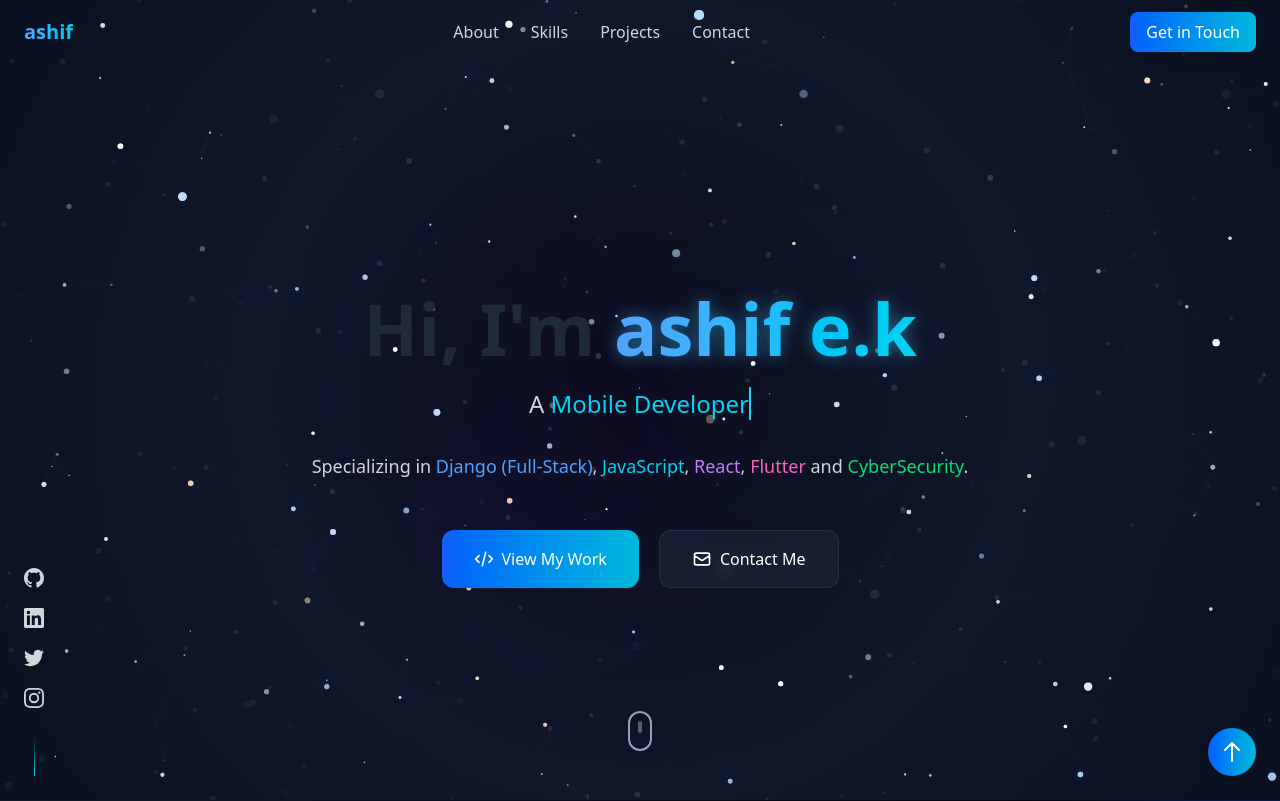
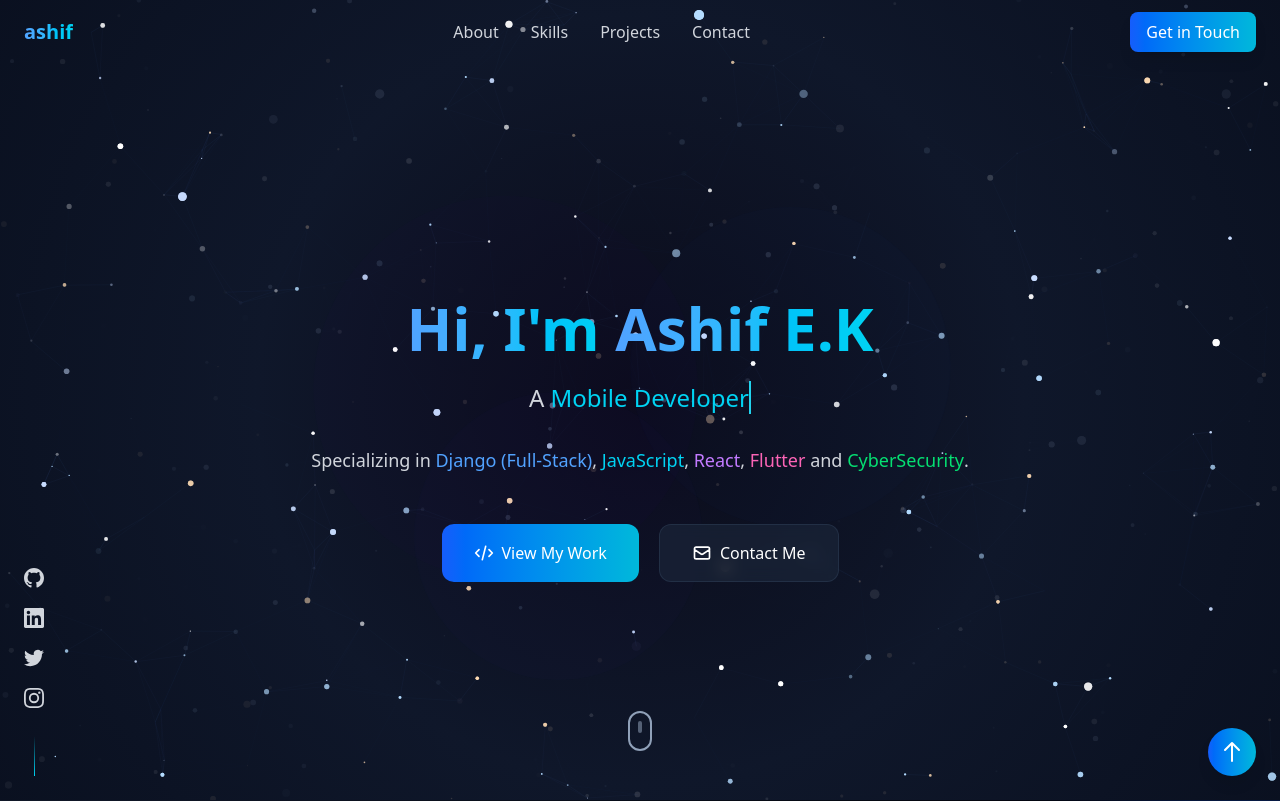
Before and after one commit to ashif-ek/portfolio-react, a React (Vite) app in the folder my-app/: page / in a window 1280 px wide. Shown: the top 801 px of the page. Built offline with nearby package versions, Linux system fonts and the light colour scheme.

Commit message:
update the hero

```diff
--- a/my-app/src/components/Hero.jsx
+++ b/my-app/src/components/Hero.jsx
@@ -527,11 +527,13 @@ const Hero = () => {
         <div className="h-10 w-px bg-gradient-to-t from-cyan-400 to-transparent mt-2"></div>
       </div>
 
-      <div className="container mx-auto max-w-5xl relative z-10" style={{ zIndex: 3 }}>
+      <div className="container mx-auto max-w-4xl relative z-10 px-4" style={{ zIndex: 3 }}>
         <div className="text-center">
           {/* Main headline with animation and typing effect */}
-          <h1 className={`text-5xl md:text-7xl font-bold mb-6 transition-all duration-1000 ${isVisible ? 'opacity-100 translate-y-0' : 'opacity-0 translate-y-10'}`}>
-            Hi, I'm <span className="bg-clip-text text-transparent bg-gradient-to-r from-blue-400 to-cyan-400 drop-shadow-glow">ashif e.k</span>
+          <h1 className={`text-5xl md:text-6xl font-bold mb-6 transition-all duration-1000 ${isVisible ? 'opacity-100 translate-y-0' : 'opacity-0 translate-y-10'}`}>
+                        <span className="bg-clip-text text-transparent bg-gradient-to-r from-blue-400 to-cyan-400 font-semibold">Hi, I'm </span>
+
+            <span className="bg-clip-text text-transparent bg-gradient-to-r from-blue-400 to-cyan-400 font-semibold">Ashif E.K</span>
           </h1>
 
           {/* Animated role text with typewriter effect */}
@@ -546,20 +548,20 @@ const Hero = () => {
 
           {/* Description with animation delay and interactive highlights */}
           <p
-            className={`text-gray-300 mb-12 max-w-3xl mx-auto text-lg leading-relaxed transition-all duration-1000 delay-300 ${
+            className={`text-gray-300 mb-12 max-w-2xl mx-auto text-lg leading-relaxed transition-all duration-1000 delay-300 ${
               isVisible ? 'opacity-100 translate-y-0' : 'opacity-0 translate-y-10'
             }`}
           >
             Specializing in
             <span
-              className="text-blue-400 hover:text-blue-300 transition-colors duration-300 cursor-pointer"
+              className="text-blue-400 hover:text-blue-300 transition-colors duration-300 cursor-pointer font-medium"
               onMouseEnter={() => setIsHovered(true)}
               onMouseLeave={() => setIsHovered(false)}
             > Django (Full-Stack)</span>,{" "}
-            <span className="text-cyan-400 hover:text-cyan-300 transition-colors duration-300 cursor-pointer">JavaScript</span>,{" "}
-            <span className="text-purple-400 hover:text-purple-300 transition-colors duration-300 cursor-pointer">React</span>,{" "}
-            <span className="text-pink-400 hover:text-pink-300 transition-colors duration-300 cursor-pointer">Flutter</span> and{" "}
-            <span className="text-green-400 hover:text-green-300 transition-colors duration-300 cursor-pointer">CyberSecurity</span>.
+            <span className="text-cyan-400 hover:text-cyan-300 transition-colors duration-300 cursor-pointer font-medium">JavaScript</span>,{" "}
+            <span className="text-purple-400 hover:text-purple-300 transition-colors duration-300 cursor-pointer font-medium">React</span>,{" "}
+            <span className="text-pink-400 hover:text-pink-300 transition-colors duration-300 cursor-pointer font-medium">Flutter</span> and{" "}
+            <span className="text-green-400 hover:text-green-300 transition-colors duration-300 cursor-pointer font-medium">CyberSecurity</span>.
           </p>
 
           {/* CTA buttons with advanced hover effects */}
```
